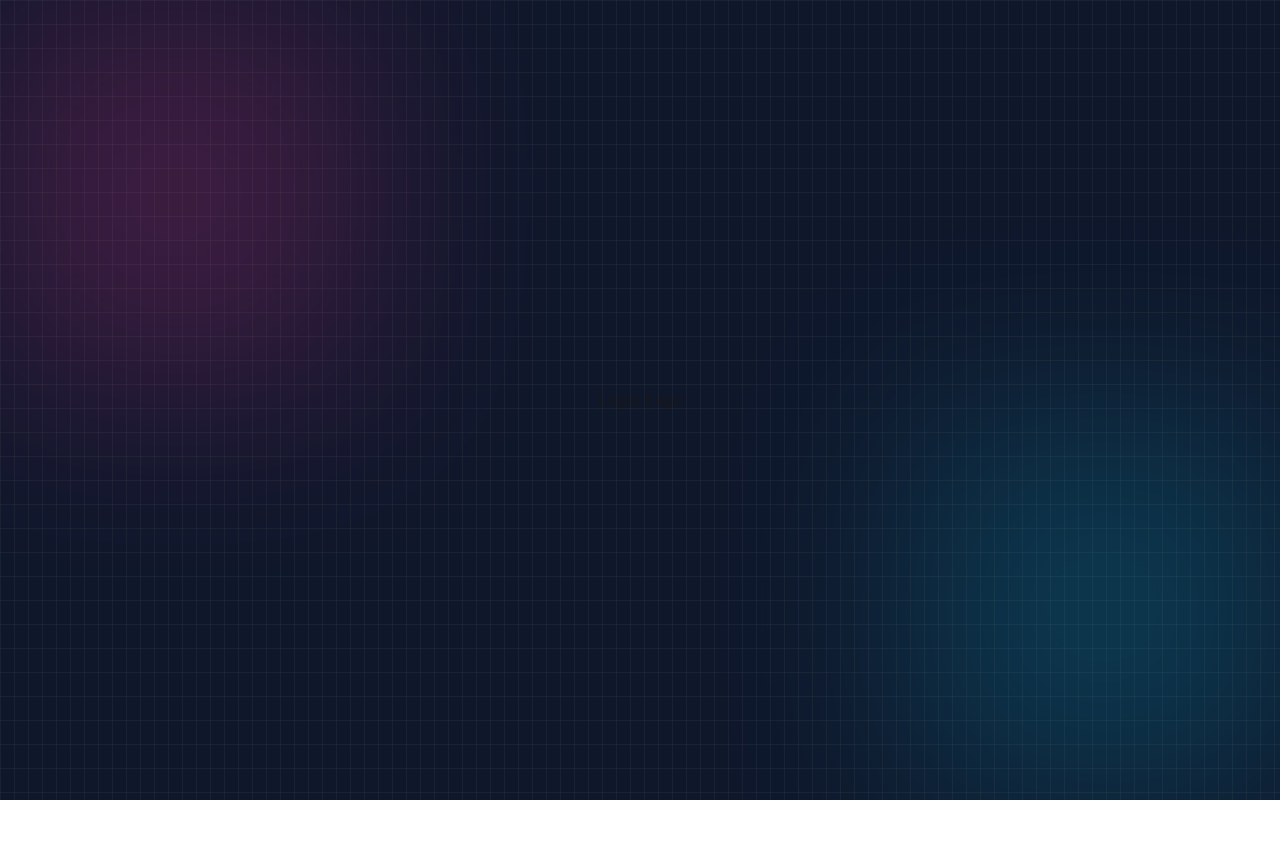
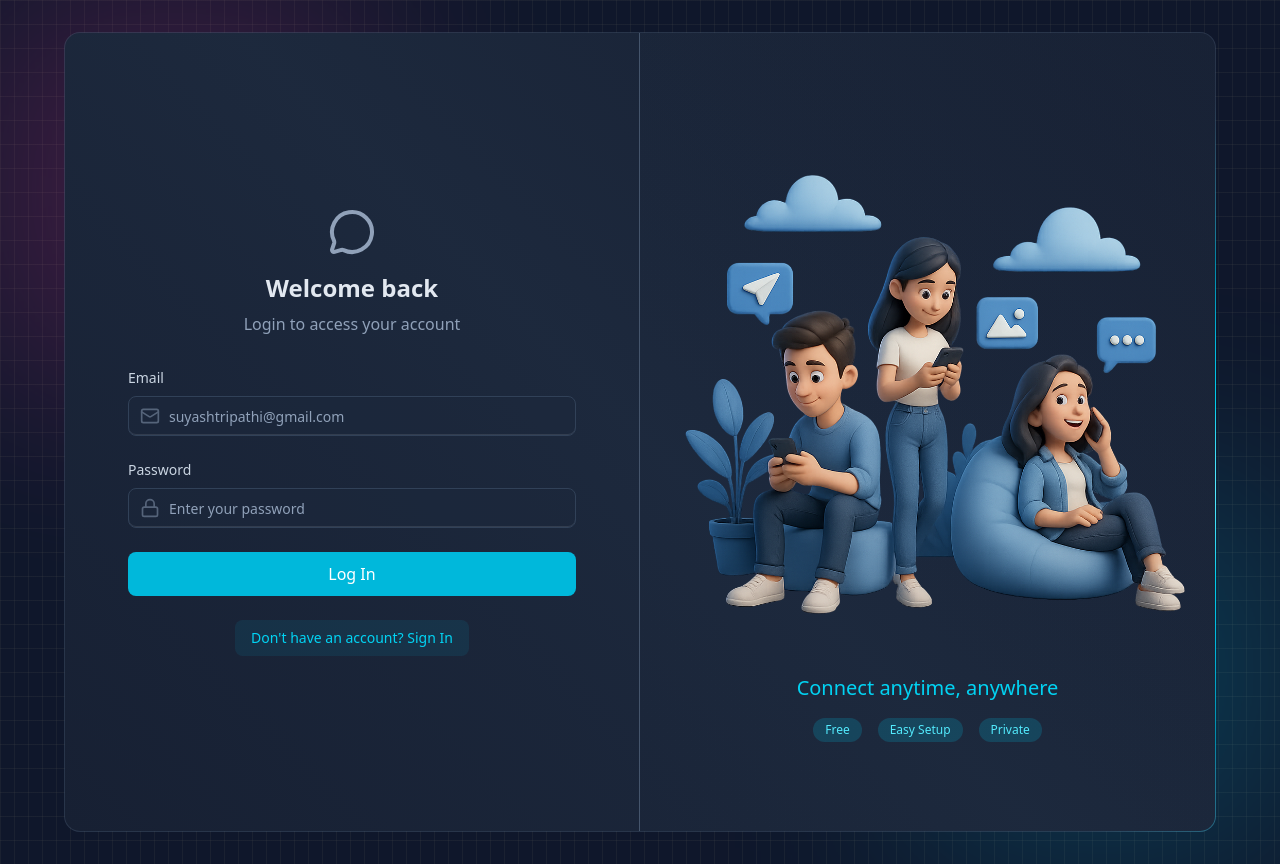
Before and after one commit to suyashtripathi3/BaatCheet-ChatApp, a React (Vite) app in the folder client/: page /login in a window 1280 px wide. Before the commit the page ends 800 px from the top, so only its background shows below. Built offline with nearby package versions, Linux system fonts and the light colour scheme; no server answers.

Commit message:
login & logout implemented

```diff
--- a/client/src/pages/ChatPage.jsx
+++ b/client/src/pages/ChatPage.jsx
@@ -1,11 +1,17 @@
-import React from 'react'
+import React from "react";
+import { useAuthStore } from "../store/useAuthStore.js";
 
 function ChatPage() {
+  const { logout } = useAuthStore();
+
   return (
-    <div>
-
+    <div className="z-10">
+      ChatPage
+      <button  onClick={logout}>
+        Log out
+      </button>
     </div>
-  )
+  );
 }
 
-export default ChatPage
+export default ChatPage;
--- a/client/src/pages/LoginPage.jsx
+++ b/client/src/pages/LoginPage.jsx
@@ -1,13 +1,128 @@
-import React from 'react'
+import React, { useState } from "react";
+import { useAuthStore } from "../store/useAuthStore.js";
+import BorderAnimatedContainer from "../components/BoderAnimatedContainer.jsx";
+import { Link } from "react-router";
+import {
+  MessageCircleIcon,
+  LockIcon,
+  MailIcon,
+  UserIcon,
+  LoaderIcon,
+} from "lucide-react";
+function LoginPage() {
+  const [formData, setFormData] = useState({
+    email: "",
+    password: "",
+  });
+  const { login, isLoggingIn } = useAuthStore();
 
-function LoginPage() {
-    // const { authUser, isLoading, login } = useAuthStore();
+  const handleSubnit = (e) => {
+    e.preventDefault();
+    login(formData);
+  };
 
   return (
     <div>
-      Login Page
+      <div className="w-full flex items-center justify-center p-4 bg-slate-900">
+        <div className="relative w-full max-w-6xl md:h-[800px] h-[650px]">
+          <BorderAnimatedContainer>
+            <div className="w-full flex flex-col md:flex-row">
+              {/* LEFT - FORM */}
+              <div className="md:w-1/2 p-8 flex items-center justify-center md:border-r border-slate-600">
+                <div className="w-full max-w-md">
+                  {/* HEADING TEXT */}
+                  <div className="text-center mb-8">
+                    <MessageCircleIcon className="w-12 h-12 mx-auto text-slate-400 mb-4" />
+                    <h2 className="text-2xl font-bold text-slate-200 mb-2">
+                      Welcome back
+                    </h2>
+                    <p className="text-slate-400">Login to access your account</p>
+                  </div>
+                  {/* FORM */}
+                  <form onSubmit={handleSubnit} className="space-y-6">
+                    {/* EMail Input */}
+                    <div>
+                      <label className="auth-input-label">Email</label>
+                      <div className="relative">
+                        <MailIcon className="auth-input-icon" />
+                        <input
+                          type="email"
+                          value={formData.email}
+                          onChange={(e) =>
+                            setFormData({ ...formData, email: e.target.value })
+                          }
+                          className="input"
+                          placeholder="suyashtripathi@gmail.com"
+                        />
+                      </div>
+                    </div>
+                    {/* Password Input */}
+                    <div>
+                      <label className="auth-input-label">Password</label>
+                      <div className="relative">
+                        <LockIcon className="auth-input-icon" />
+                        <input
+                          type="password"
+                          value={formData.password}
+                          onChange={(e) =>
+                            setFormData({
+                              ...formData,
+                              password: e.target.value,
+                            })
+                          }
+                          className="input"
+                          placeholder="Enter your password"
+                        />
+                      </div>
+                    </div>
+                    {/* Submit Button */}
+                    <button
+                      className="auth-btn "
+                      type="submit"
+                      disabled={isLoggingIn}
+                    >
+                      {isLoggingIn ? (
+                        <LoaderIcon className="w-full h-5  animate-spin text-center" />
+                      ) : (
+                        "Log In"
+                      )}
+                    </button>
+                  </form>
+                  <div className="mt-6 text-center">
+                    <Link to="/signup" className="auth-link">
+                      Don't have an account? Sign In
+                    </Link>
+                  </div>
+                </div>
+              </div>
+
+              {/* FORM ILLUSTRATION - RIGHT SIDE */}
+              <div className="hidden md:w-1/2 md:flex items-center justify-center p-6 bg-gradient-to-bl from-slate-800/20 to-transparent">
+                <div>
+                  <img
+                    src="/login.png"
+                    alt="People using mobile devices"
+                    className="w-full h-auto object-contain"
+                  />
+                  <div className="mt-6 text-center">
+                    <h3 className="text-xl font-medium text-cyan-400">
+                      Connect anytime, anywhere
+                    </h3>
+
+                    <div className="mt-4 flex justify-center gap-4">
+                      <span className="auth-badge">Free</span>
+                      <span className="auth-badge">Easy Setup</span>
+                      <span className="auth-badge">Private</span>
+                    </div>
+                  </div>
+                </div>
+              </div>
+            </div>
+          </BorderAnimatedContainer>
+        </div>
+      </div>
     </div>
-  )
+  );
 }
 
-export default LoginPage
+export default LoginPage;
--- a/client/src/pages/SignUpPage.jsx
+++ b/client/src/pages/SignUpPage.jsx
@@ -76,7 +76,7 @@
                   <div>
                     <label className="auth-input-label">Password</label>
                     <div className="relative">
-                      <MailIcon className="auth-input-icon" />
+                      <LockIcon className="auth-input-icon" />
                       <input
                         type="password"
                         value={formData.password}
--- a/client/src/store/useAuthStore.js
+++ b/client/src/store/useAuthStore.js
@@ -6,6 +6,7 @@
   authUser: null,
   isCheckingAuth: true,
   isSigningup: false,
+  isLoggingIn: false,
 
   checkAuth: async () => {
     try {
@@ -32,4 +33,28 @@
       set({ isSigningup: false });
     }
   },
+
+  login: async (data) => {
+    set({ isLoggingIn: true });
+    try {
+      const res = await axiosInstance.post("/auth/login", data);
+      set({ authUser: res.data });
+
+      toast.success("Logged in successfully");
+    } catch (error) {
+      toast.error(error?.response?.data?.message || "Signup failed!");
+    } finally {
+      set({ isLoggingIn: false });
+    }
+  },
+
+  logout: async () => {
+    try {
+      await axiosInstance.post("/auth/logout");
+      set({ authUser: null });
+      toast.success("Logged out successfully");
+    } catch (error) {
+      toast.error(error?.response?.data?.message || "Logout failed!");
+    }
+  },
 }));
```
